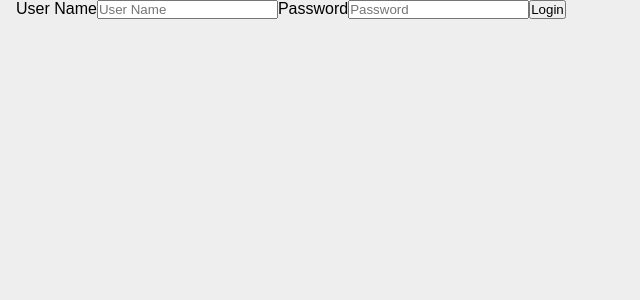
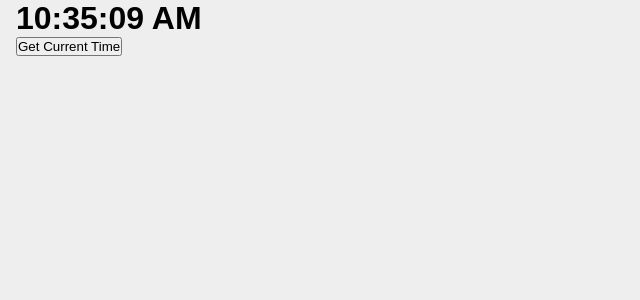
Before and after one commit to MuhammadWaqar340/Keeper, a React (Create React App) app: page / in a window 1280 px wide. Shown: the top 300 px of the page, without its empty margins (0-640 px from the left). Built offline with nearby package versions, Linux system fonts and the light colour scheme.

Commit message:
Hook system

```diff
--- a/public/styles.css
+++ b/public/styles.css
@@ -65,3 +65,12 @@ footer p {
   border-radius: 50%;
   border: 7px solid #fff;
 }
+
+.required label:after {
+  content: "*";
+  position: relative;
+  font-size: inherit;
+  color: rgb(161, 0, 0);
+  padding-left: 0.25rem;
+  font-weight: bold;
+}
--- a/src/App.js
+++ b/src/App.js
@@ -5,6 +5,8 @@ import Card from "./components/practiceComponents/Card";
 import contact from "./contact";
 import notes from "./notes";
 import Login from "./components/Login";
+import Hooks from "./components/practiceComponents/Hooks";
+import GetTimeByHooks from "./components/practiceComponents/GetTimeByHooks";
 
 function App() {
   return (
@@ -18,7 +20,9 @@ function App() {
         />
       ))}
       <Footer /> */}
-      <Login />
+      {/* <Login /> */}
+      {/* <Hooks /> */}
+      <GetTimeByHooks />
       {/* <Cardgit
         name={contact[0].name}
         tel={contact[0].phone}
--- a/src/components/Login.jsx
+++ b/src/components/Login.jsx
@@ -3,6 +3,7 @@ import * as Yup from "yup";
 const Login = () => {
   return (
     <>
+      <div>
         <Formik
           initialValues={{ name: "", password: "" }}
           validationSchema={Yup.object({
@@ -12,14 +13,22 @@ const Login = () => {
           onSubmit={() => console.log("Form Submitted")}
         >
           <Form>
+            <div>
+              <div className="required">
                 <label htmlFor="name">User Name</label>
                 <Field name="name" placeholder="User Name" />
-
+                <div>
                   <ErrorMessage name="name" />
+                </div>
+              </div>
+              <div className="required">
                 <label htmlFor="password">Password</label>
-          <Field name="password" placeholder="Password" />
-
+                <Field type="password" name="password" placeholder="Password" />
+                <div>
                   <ErrorMessage name="password" />
+                </div>
+              </div>
+            </div>
             <button
               type="submit"
               className="btn btn-lg  btn-primary me-3"
@@ -32,6 +41,7 @@ const Login = () => {
             </button>
           </Form>
         </Formik>
+      </div>
     </>
   );
 };
--- /dev/null
+++ b/src/components/practiceComponents/GetTimeByHooks.jsx
@@ -0,0 +1,18 @@
+import { useState } from "react";
+const GetTimeByHooks = () => {
+  const now = new Date().toLocaleTimeString();
+  const [time, setTime] = useState(now);
+  const updateTime = () => {
+    const newTime = new Date().toLocaleTimeString();
+    setTime(newTime);
+  };
+  setInterval(updateTime, 1000);
+  return (
+    <div>
+      <h1>{time}</h1>
+      <button onClick={updateTime}>Get Current Time</button>
+    </div>
+  );
+};
+
+export default GetTimeByHooks;
--- /dev/null
+++ b/src/components/practiceComponents/Hooks.jsx
@@ -0,0 +1,21 @@
+import { useState } from "react";
+const Hooks = () => {
+  // destructuring
+  const [count, setCount] = useState(0);
+  const increase = () => {
+    setCount(count + 1);
+  };
+
+  const decrease = () => {
+    setCount(count - 1);
+  };
+  return (
+    <div>
+      <h1>{count}</h1>
+      <button onClick={increase}> Increase count +</button>
+      <button onClick={decrease}> Decrease count -</button>
+    </div>
+  );
+};
+
+export default Hooks;
```
Lines whose indentation alone changed are shown as unchanged.
